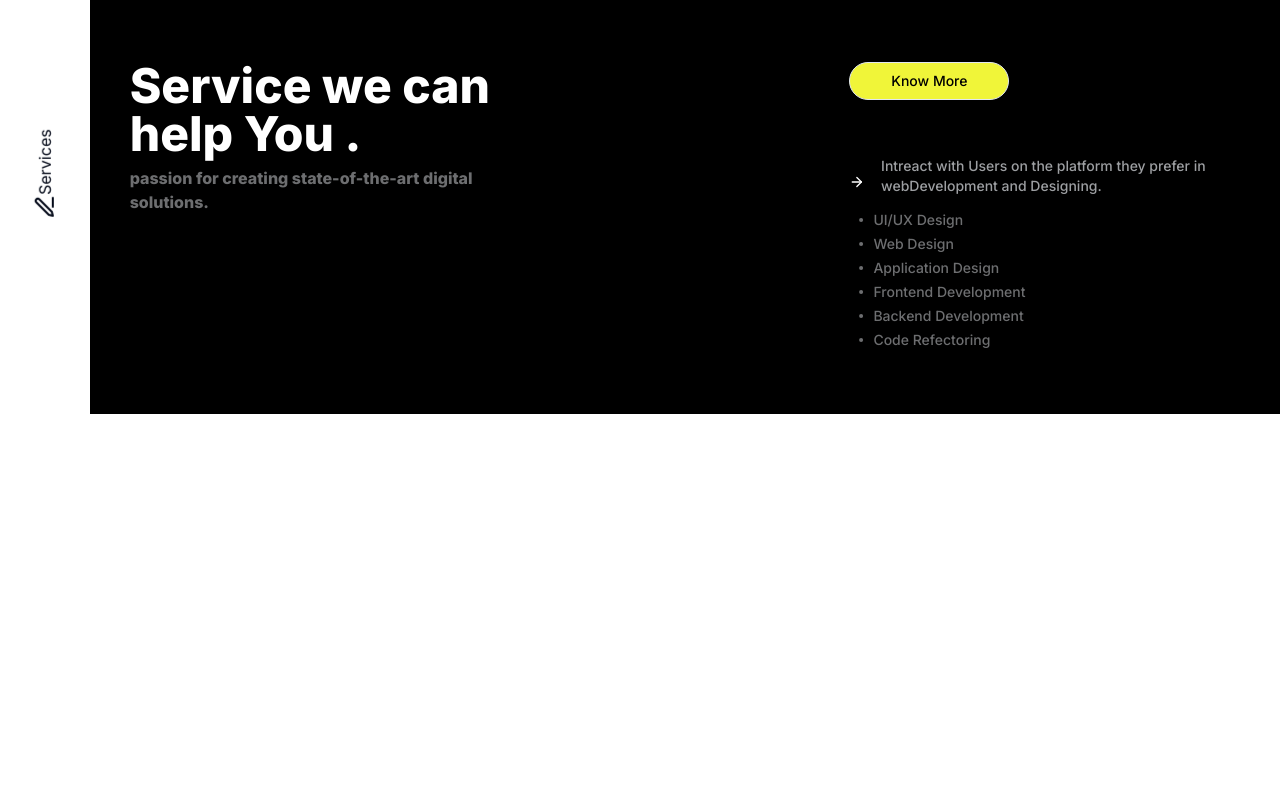
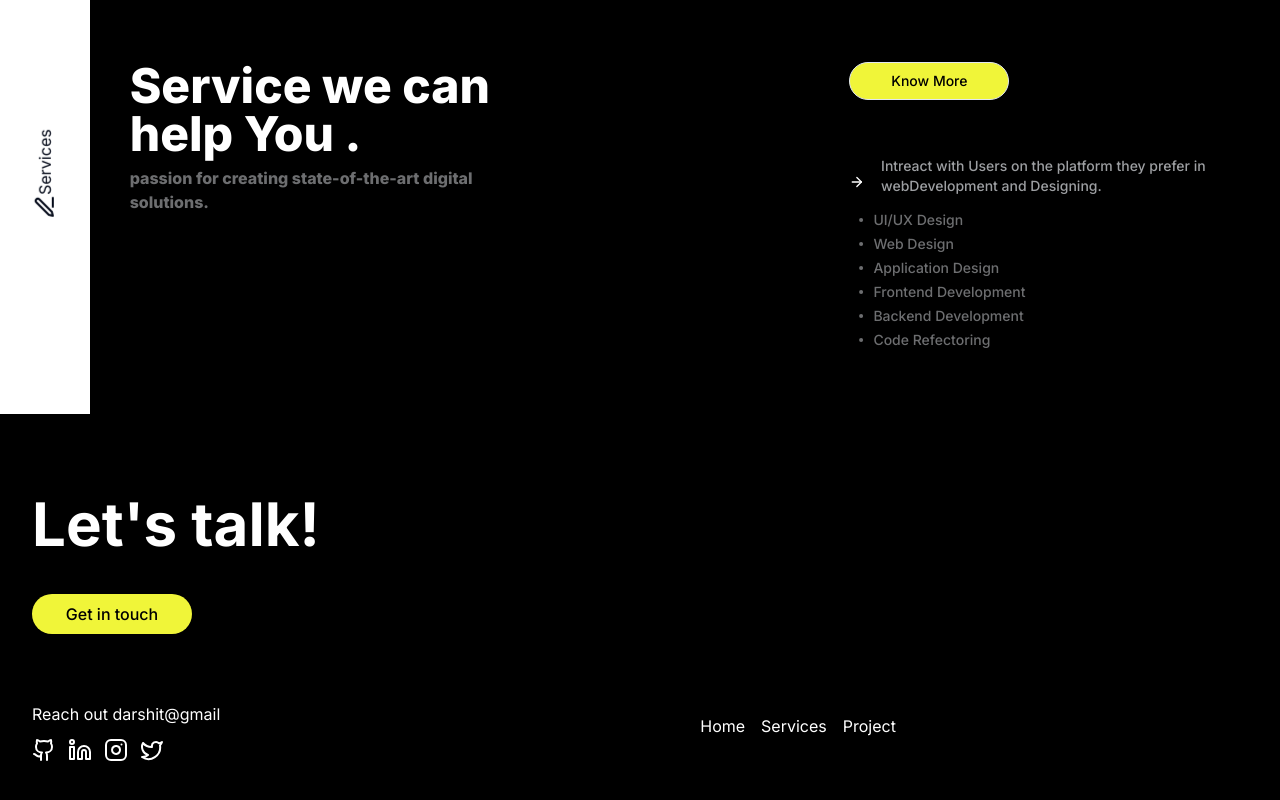
Before and after one commit to Darshit02/update, a Next.js app: page / in a window 1280 px wide. Shown: the part 814-1614 px from the top of the page. Before the commit the page ends 1228 px from the top, so only its background shows below. Built offline with nearby package versions, Linux system fonts and the light colour scheme.

Commit message:
added : Footre section and scroll to top button

```diff
--- a/app/page.tsx
+++ b/app/page.tsx
@@ -1,6 +1,8 @@
 import Content from '@/components/Content'
+import Footer from '@/components/Footer'
 import Navbar from '@/components/Navbar'
 import Services from '@/components/Services'
+import ScrollToTopButton from '@/components/ui/ScrollTop'
 import React from 'react'
 
 const Page = () => {
@@ -9,6 +11,8 @@ const Page = () => {
       <Navbar/>
       <Content/>
       <Services/>
+      <Footer />
+      <ScrollToTopButton />
     </>
 
     )
--- /dev/null
+++ b/components/Footer.tsx
@@ -0,0 +1,59 @@
+import { Github, Instagram, Linkedin, Twitter } from "lucide-react";
+import Link from "next/link";
+import React from "react";
+
+const Footer = () => {
+  return (
+    <div className="bg-black h-fit w-full py-10 overflow-hidden">
+      <div className="text-white container">
+        <div className="flex flex-col">
+          <label className="text-6xl font-bold my-10">Let's talk!</label>
+          <button className="bg-[#F0F539] hover:cursor-pointer w-[10rem] rounded-full text-black mb-6 md:mb-10 xl:mb-14 p-2 font-medium">
+            Get in touch
+          </button>
+        </div>
+        <div className="flex flex-row gap-10 md:gap-[20rem] lg:gap-[30rem] items-center ">
+          <div>
+            <div className="my-3">
+              Reach out
+              <a
+                href="mailto:darshitmistry2@gmail.com"
+                className="hover:text-[#d7dc61]"
+              >
+                {" "}
+                darshit@gmail
+              </a>
+            </div>
+            <div className="flex gap-3">
+              <Link href="/">
+                <Github className="hover:text-[#d7dc61]" />
+              </Link>
+              <Link href="/">
+                <Linkedin className="hover:text-[#d7dc61]" />
+              </Link>
+              <Link href="/">
+                <Instagram className="hover:text-[#d7dc61]" />
+              </Link>
+              <Link href="/">
+                <Twitter className="hover:text-[#d7dc61]" />
+              </Link>
+            </div>
+          </div>
+          <div className="flex flex-col lg:flex-row gap-4">
+            <Link href="/" className="hover:text-[#faff72]">
+              <span>Home</span>
+            </Link>
+            <Link href="/" className="hover:text-[#d7dc61]">
+              <span>Services</span>
+            </Link>
+            <Link href="/" className="hover:text-[#d7dc61]">
+              <span>Project</span>
+            </Link>
+          </div>
+        </div>
+      </div>
+    </div>
+  );
+};
+
+export default Footer;
--- /dev/null
+++ b/components/ui/ScrollTop.tsx
@@ -0,0 +1,45 @@
+'use client'
+import React, { useState, useEffect } from 'react';
+import { ArrowUpFromLine} from 'lucide-react';
+
+const ScrollToTopButton = () => {
+    const [showButton, setShowButton] = useState(false);
+
+    useEffect(() => {
+        const handleScroll = () => {
+            if (window.scrollY > 300) {
+                setShowButton(true);
+            } else {
+                setShowButton(false);
+            }
+        };
+
+        window.addEventListener('scroll', handleScroll);
+
+        return
+
+
+    }, []);
+
+    const handleScrollToTop = () => {
+        window.scrollTo({
+            top: 0,
+            behavior: 'smooth',
+        });
+    };
+
+    return (
+        <>
+        <div className='' >
+        <button
+            className={`fixed bottom-5 left-[85%] md:left-[90%] top-[85%] bg-[#F0F539] rounded-full h-10 w-10 scroll-to-top-button ${showButton ? 'visible' : 'hidden'}`}
+            onClick={handleScrollToTop}
+        >
+            <ArrowUpFromLine className='text-center ml-2'/>
+        </button>
+        </div>
+        </>
+    );
+};
+
+export default ScrollToTopButton;
```
